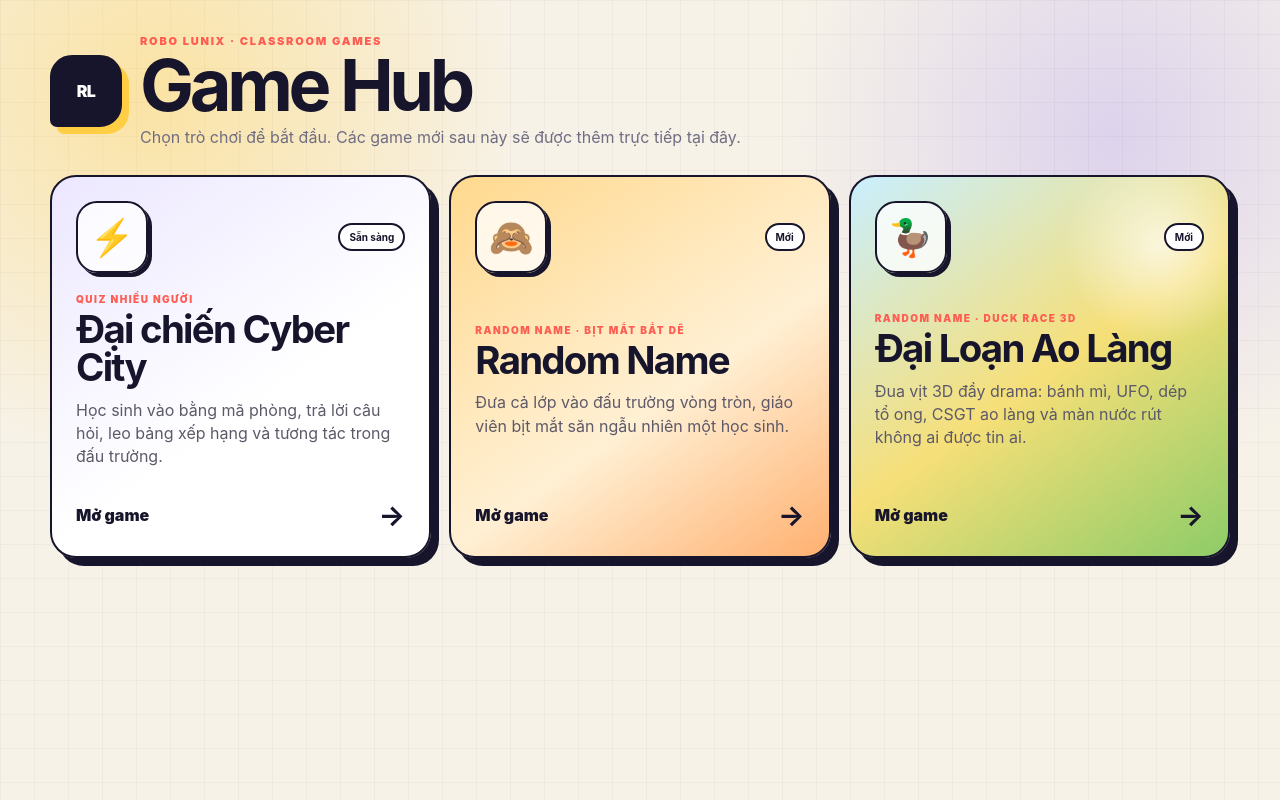
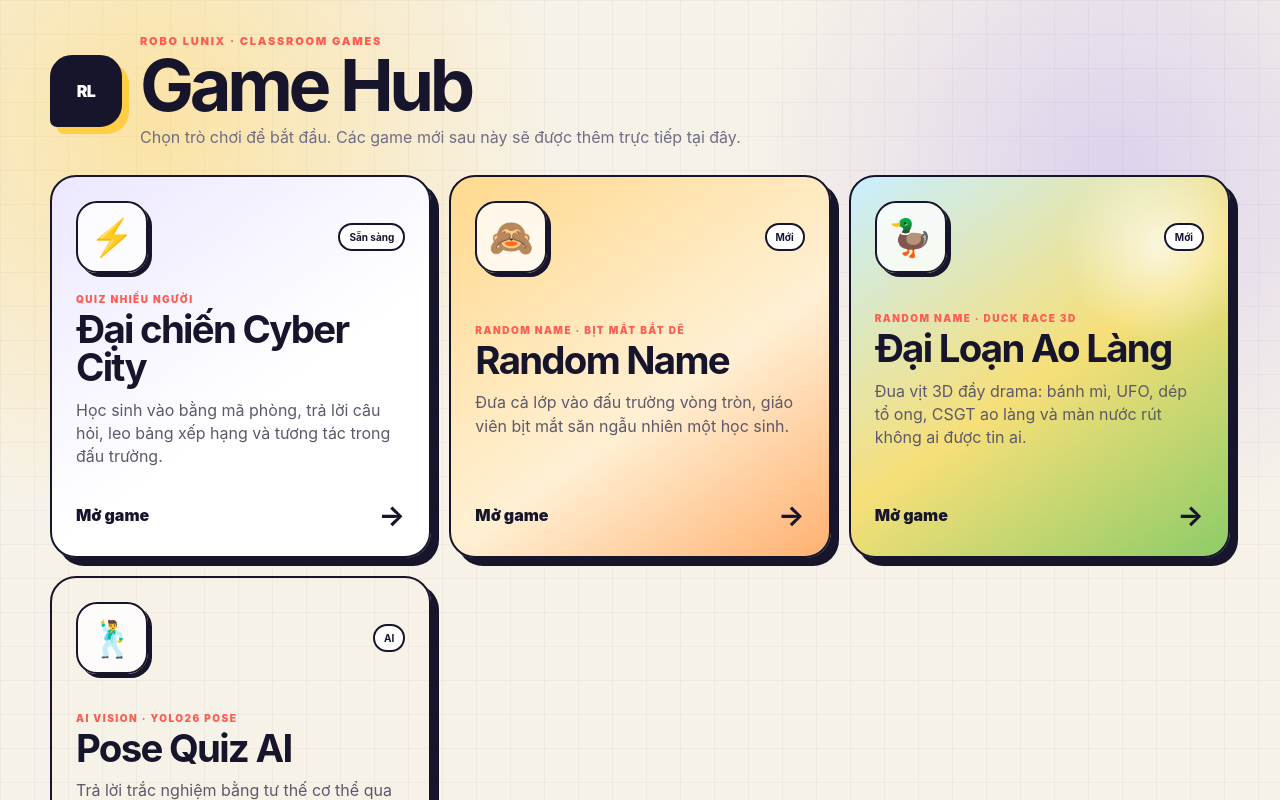
Before and after one commit to VanLung/Mini-Game, a Next.js app: page / in a window 1280 px wide. Shown: the top 800 px of the page. Built offline with nearby package versions, Linux system fonts and the light colour scheme.

Commit message:
feat: add Pose Quiz AI to Game Hub

```diff
--- a/app/page.tsx
+++ b/app/page.tsx
@@ -27,6 +27,15 @@ const games = [
     icon: "🦆",
     className: "hub-card duck",
     status: "Mới",
+  },
+  {
+    href: "/pose-quiz",
+    eyebrow: "AI VISION · YOLO26 POSE",
+    title: "Pose Quiz AI",
+    description: "Trả lời trắc nghiệm bằng tư thế cơ thể qua camera, nhận diện keypoint realtime và khóa đáp án bằng chuyển động.",
+    icon: "🕺",
+    className: "hub-card pose",
+    status: "AI",
   },
 ];
 
```
